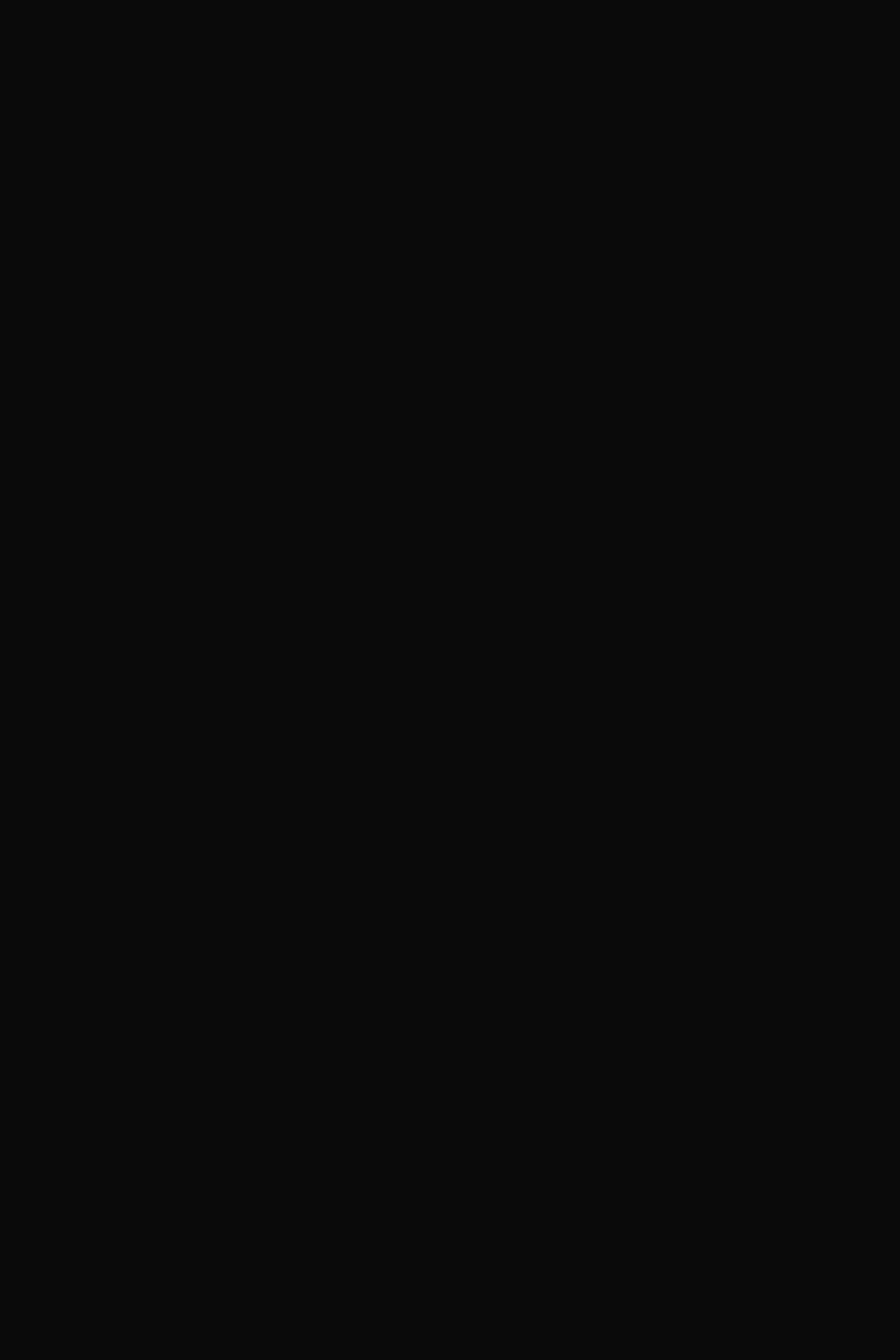
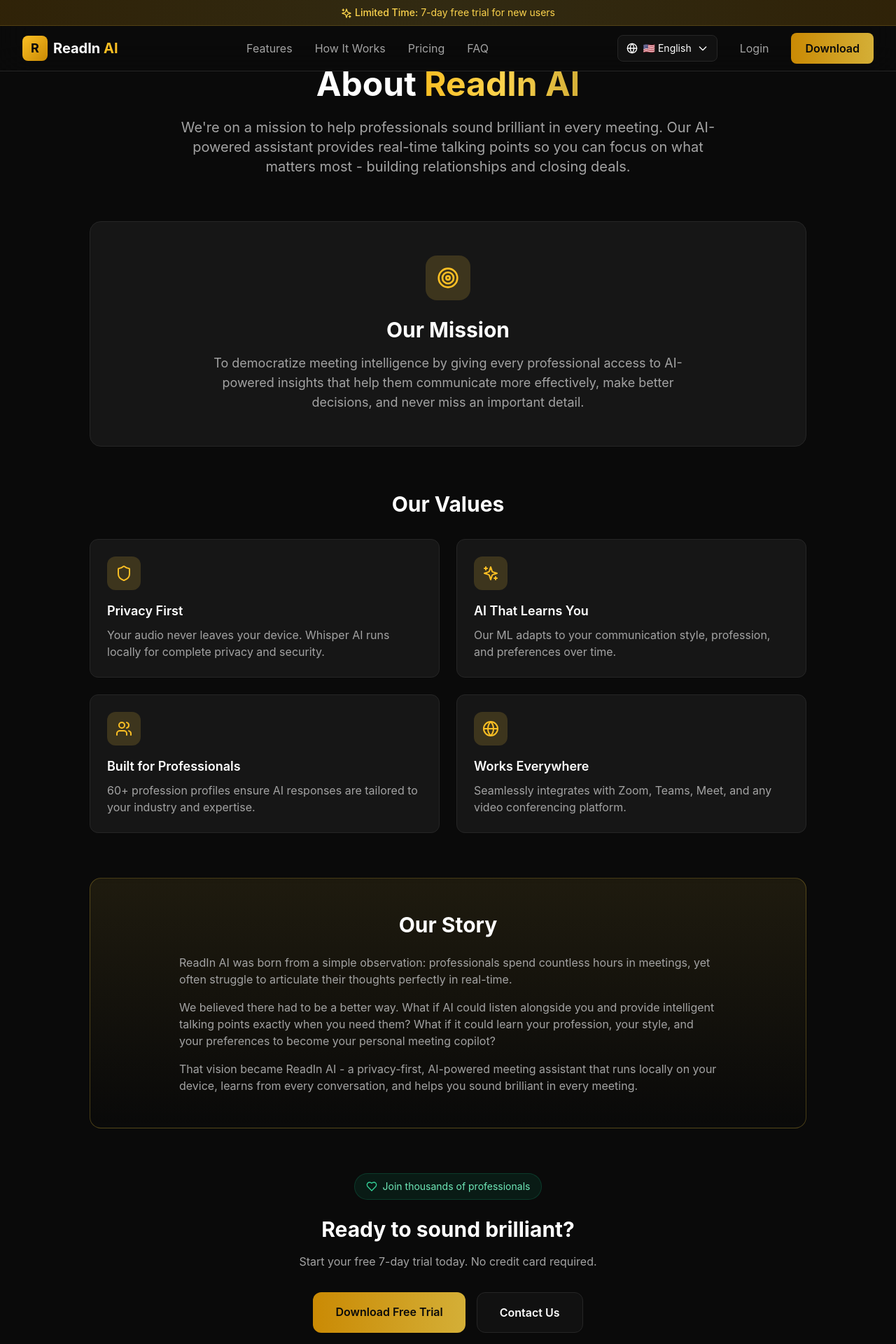
Before and after one commit to derickjoseph8/readin-ai, a Next.js app in the folder web/: page /about in a window 1280 px wide. Before the commit this address had no page. Shown: the top 1920 px of the page at 70% size. Before the commit the page ends 800 px from the top, so only its background shows below. Built offline with nearby package versions, Linux system fonts and the light colour scheme.

Commit message:
Add pricing and about pages
- /pricing - Dedicated pricing page using existing Pricing component
- /about - Company about page with mission, values, and story

Co-Authored-By: Claude Opus 4.5 <noreply@anthropic.com>

```diff
--- /dev/null
+++ b/web/app/(static)/about/page.tsx
@@ -0,0 +1,147 @@
+'use client'
+
+import Link from 'next/link'
+import Header from '@/components/Header'
+import Footer from '@/components/Footer'
+import { Target, Users, Shield, Sparkles, Globe, Heart } from 'lucide-react'
+
+const values = [
+  {
+    icon: Shield,
+    title: 'Privacy First',
+    description: 'Your audio never leaves your device. Whisper AI runs locally for complete privacy and security.',
+  },
+  {
+    icon: Sparkles,
+    title: 'AI That Learns You',
+    description: 'Our ML adapts to your communication style, profession, and preferences over time.',
+  },
+  {
+    icon: Users,
+    title: 'Built for Professionals',
+    description: '60+ profession profiles ensure AI responses are tailored to your industry and expertise.',
+  },
+  {
+    icon: Globe,
+    title: 'Works Everywhere',
+    description: 'Seamlessly integrates with Zoom, Teams, Meet, and any video conferencing platform.',
+  },
+]
+
+const team = [
+  {
+    name: 'Derick Joseph',
+    role: 'Founder & CEO',
+    bio: 'Building the future of meeting intelligence.',
+  },
+]
+
+export default function AboutPage() {
+  return (
+    <>
+      <Header />
+      <main className="pt-24 pb-16 px-4 min-h-screen bg-premium-bg">
+        <div className="max-w-5xl mx-auto">
+          {/* Hero Section */}
+          <div className="text-center mb-16">
+            <h1 className="text-4xl md:text-5xl font-bold mb-6 text-white">
+              About{' '}
+              <span className="text-gradient-gold">ReadIn AI</span>
+            </h1>
+            <p className="text-xl text-gray-400 max-w-3xl mx-auto">
+              We're on a mission to help professionals sound brilliant in every meeting.
+              Our AI-powered assistant provides real-time talking points so you can focus on
+              what matters most - building relationships and closing deals.
+            </p>
+          </div>
+
+          {/* Mission Section */}
+          <div className="bg-premium-card border border-premium-border rounded-2xl p-8 md:p-12 mb-16">
+            <div className="flex items-center justify-center mb-6">
+              <div className="w-16 h-16 bg-gold-500/20 rounded-2xl flex items-center justify-center">
+                <Target className="h-8 w-8 text-gold-400" />
+              </div>
+            </div>
+            <h2 className="text-2xl md:text-3xl font-bold text-center mb-4 text-white">Our Mission</h2>
+            <p className="text-gray-400 text-center text-lg max-w-2xl mx-auto">
+              To democratize meeting intelligence by giving every professional access to
+              AI-powered insights that help them communicate more effectively, make better
+              decisions, and never miss an important detail.
+            </p>
+          </div>
+
+          {/* Values Section */}
+          <div className="mb-16">
+            <h2 className="text-2xl md:text-3xl font-bold text-center mb-8 text-white">Our Values</h2>
+            <div className="grid md:grid-cols-2 gap-6">
+              {values.map((value, index) => (
+                <div key={index} className="bg-premium-card border border-premium-border rounded-xl p-6 hover:border-gold-500/30 transition-all">
+                  <div className="w-12 h-12 bg-gold-500/20 rounded-xl flex items-center justify-center mb-4">
+                    <value.icon className="h-6 w-6 text-gold-400" />
+                  </div>
+                  <h3 className="text-lg font-semibold text-white mb-2">{value.title}</h3>
+                  <p className="text-gray-400">{value.description}</p>
+                </div>
+              ))}
+            </div>
+          </div>
+
+          {/* Story Section */}
+          <div className="bg-gradient-to-b from-gold-500/10 to-transparent border border-gold-500/30 rounded-2xl p-8 md:p-12 mb-16">
+            <h2 className="text-2xl md:text-3xl font-bold text-center mb-6 text-white">Our Story</h2>
+            <div className="text-gray-400 space-y-4 max-w-3xl mx-auto">
+              <p>
+                ReadIn AI was born from a simple observation: professionals spend countless hours
+                in meetings, yet often struggle to articulate their thoughts perfectly in real-time.
+              </p>
+              <p>
+                We believed there had to be a better way. What if AI could listen alongside you
+                and provide intelligent talking points exactly when you need them? What if it
+                could learn your profession, your style, and your preferences to become your
+                personal meeting copilot?
+              </p>
+              <p>
+                That vision became ReadIn AI - a privacy-first, AI-powered meeting assistant
+                that runs locally on your device, learns from every conversation, and helps
+                you sound brilliant in every meeting.
+              </p>
+            </div>
+          </div>
+
+          {/* CTA Section */}
+          <div className="text-center">
+            <div className="inline-flex items-center px-4 py-2 bg-emerald-500/10 border border-emerald-500/20 rounded-full mb-6">
+              <Heart className="h-4 w-4 text-emerald-400 mr-2" />
+              <span className="text-sm text-emerald-300">Join thousands of professionals</span>
+            </div>
+            <h2 className="text-2xl md:text-3xl font-bold mb-4 text-white">Ready to sound brilliant?</h2>
+            <p className="text-gray-400 mb-8 max-w-xl mx-auto">
+              Start your free 7-day trial today. No credit card required.
+            </p>
+            <div className="flex flex-col sm:flex-row gap-4 justify-center">
+              <Link
+                href="/download"
+                className="px-8 py-4 bg-gradient-to-r from-gold-600 to-gold-500 rounded-xl font-semibold text-premium-bg hover:shadow-gold transition-all"
+              >
+                Download Free Trial
+              </Link>
+              <Link
+                href="/contact"
+                className="px-8 py-4 bg-premium-surface border border-premium-border rounded-xl font-semibold text-white hover:border-gold-500/30 transition-all"
+              >
+                Contact Us
+              </Link>
+            </div>
+          </div>
+
+          <div className="mt-12 text-center">
+            <Link href="/" className="text-gold-400 hover:text-gold-300 transition-colors">
+              &larr; Back to Home
+            </Link>
+          </div>
+        </div>
+      </main>
+      <Footer />
+    </>
+  )
+}
--- /dev/null
+++ b/web/app/(static)/pricing/page.tsx
@@ -0,0 +1,17 @@
+'use client'
+
+import Header from '@/components/Header'
+import Footer from '@/components/Footer'
+import Pricing from '@/components/Pricing'
+
+export default function PricingPage() {
+  return (
+    <>
+      <Header />
+      <main className="pt-16 min-h-screen bg-premium-bg">
+        <Pricing />
+      </main>
+      <Footer />
+    </>
+  )
+}
```
